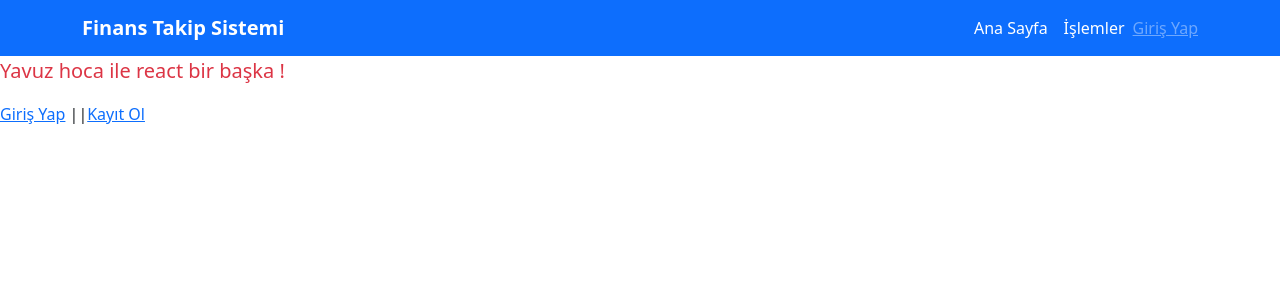
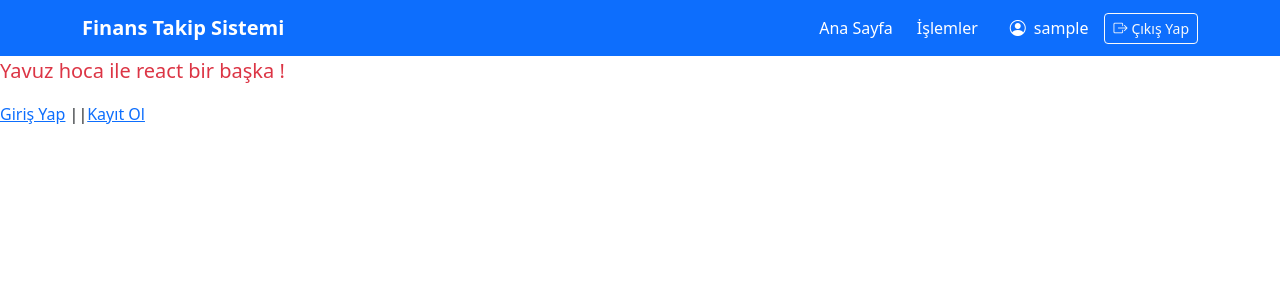
Before and after one commit to ismailbarankarasu/Finance-Front, a React (Vite) app: page / in a window 1280 px wide. Shown: the top 300 px of the page. Built offline with nearby package versions, Linux system fonts and the light colour scheme; sample sign-in values are in the browser's storage.

Commit message:
fix: logout and navbar fixed

```diff
--- a/src/layouts/LayoutPage.jsx
+++ b/src/layouts/LayoutPage.jsx
@@ -1,21 +1,23 @@
-import { Link, NavLink, Outlet } from "react-router";
+import { NavLink, Outlet, useNavigate } from "react-router";
+import { useAuth } from "../context/useAuth";
 
 export function LayoutPage() {
-  let loginData = localStorage.getItem("loginData");
-  let userData;
-  try {
-    userData = JSON.parse(loginData);
-  } catch {
-    userData = null;
+  const { user, logout } = useAuth();
+  const navigate = useNavigate();
+  const displayName = user?.username || user?.fullName || user?.email || "Kullanıcı";
+
+  function handleLogout() {
+    logout();
+    navigate("/login", { replace: true });
   }
 
   return (
     <>
       <nav className='navbar navbar-expand-lg bg-primary' data-bs-theme='dark'>
         <div className='container'>
-          <a className='navbar-brand text-white fw-bold' href='#'>
+          <NavLink className='navbar-brand text-white fw-bold' to='/'>
             Finans Takip Sistemi
-          </a>
+          </NavLink>
 
           <button
             className='navbar-toggler'
@@ -30,35 +32,39 @@ export function LayoutPage() {
           </button>
 
           <div className='collapse navbar-collapse' id='navbarNav'>
-            <ul className='navbar-nav ms-auto'>
+            <ul className='navbar-nav ms-auto gap-lg-2'>
               <li className='nav-item'>
-                <a
-                  className='nav-link active text-white'
-                  aria-current='page'
-                  href='#'
-                >
+                <NavLink className='nav-link text-white' to='/'>
                   Ana Sayfa
-                </a>
+                </NavLink>
               </li>
 
               <li className='nav-item'>
-                <a className='nav-link text-white' href='#'>
+                <a className='nav-link text-white' href='#islemler'>
                   İşlemler
                 </a>
               </li>
             </ul>
           </div>
-          {userData?.username ? (
-            <>
-              {" "}
-              <span className='navbar-text'>{userData.username}</span>
-              <Link className="text-white" onClick={() => {
-
-                console.log("çıkışa tıklandı")
-              }}>Çıkış Yap</Link>
-            </>
+          {user ? (
+            <div className='d-flex align-items-center gap-3 ms-lg-4'>
+              <span className='navbar-text text-white' title={displayName}>
+                <i className='bi bi-person-circle me-2' aria-hidden='true'></i>
+                {displayName}
+              </span>
+              <button
+                className='btn btn-outline-light btn-sm'
+                type='button'
+                onClick={handleLogout}
+              >
+                <i className='bi bi-box-arrow-right me-1' aria-hidden='true'></i>
+                Çıkış Yap
+              </button>
+            </div>
           ) : (
-            <NavLink to={"/login"}>Giriş Yap</NavLink>
+            <NavLink className='btn btn-outline-light btn-sm ms-lg-4' to='/login'>
+              Giriş Yap
+            </NavLink>
           )}
         </div>
       </nav>
```
